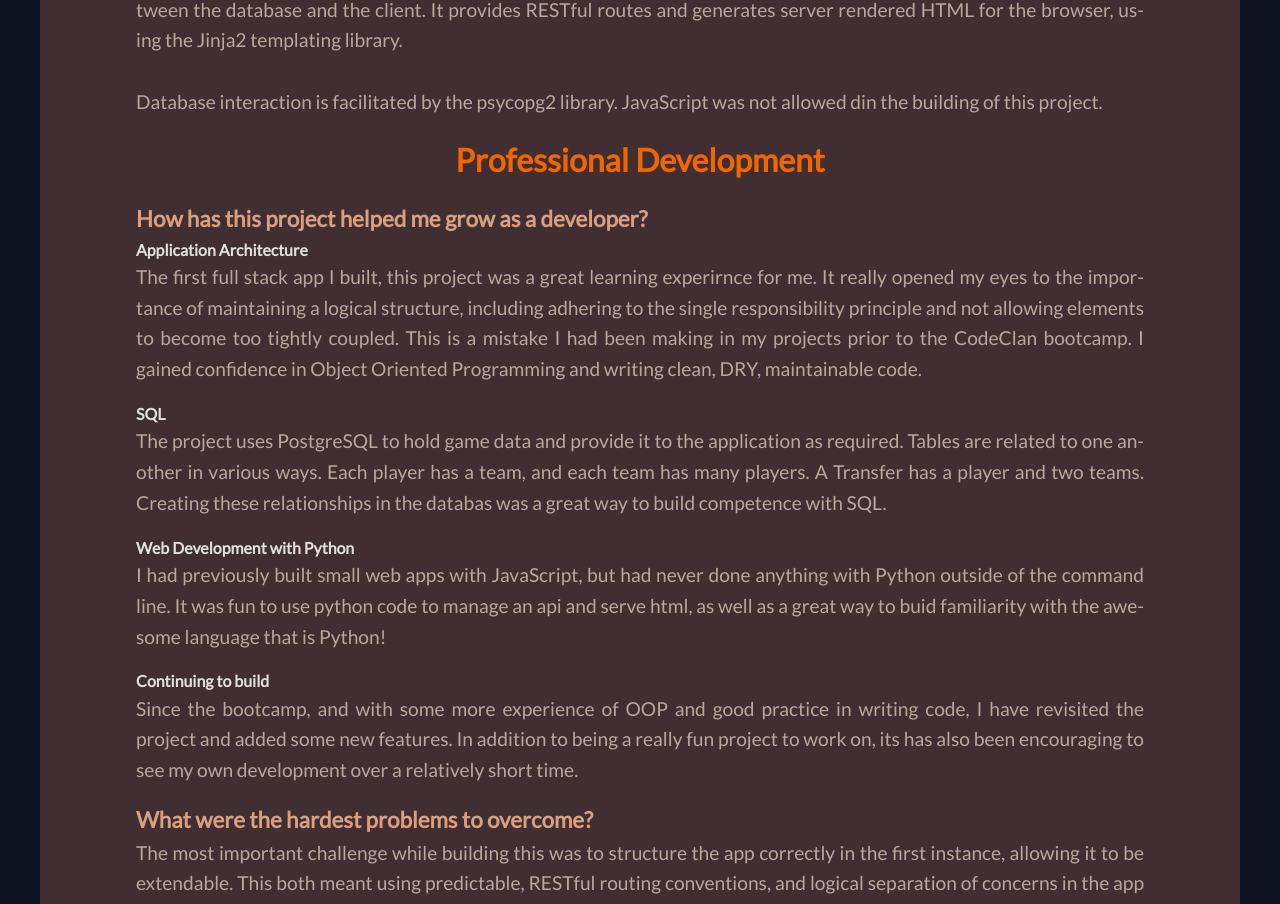
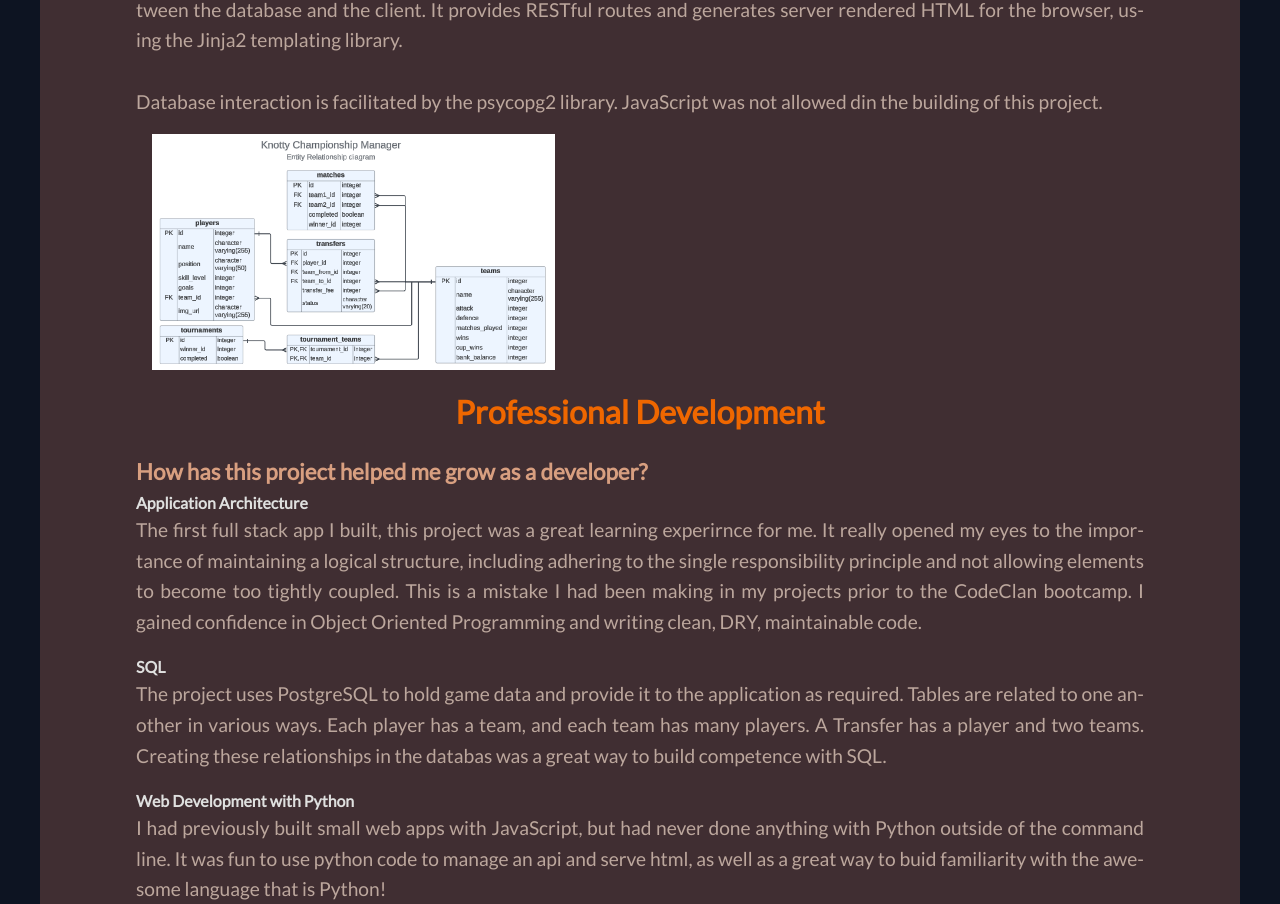
Before and after one commit to PaulHenstridge/portfolio, a React (Create React App) app in the folder client/: page /projects/knotty in a window 1280 px wide. Shown: the part 2329-3233 px from the top of the page. Built offline with nearby package versions, Linux system fonts and the light colour scheme.

Commit message:
Entity Relationship Diagram added

```diff
--- a/client/src/components/projectPages/KnottyInfo.js
+++ b/client/src/components/projectPages/KnottyInfo.js
@@ -2,8 +2,7 @@ import styled from "styled-components";
 import {Link} from "react-router-dom"
 import DemoVid from "./DemoVid";
 
-
-
+import knotty_erd from "../../assets/projectImages/Knotty_ERD.png"
 
 
 const Bg = styled.div`
@@ -170,6 +169,7 @@ const KnottyInfo = () => {
               routes and generates server rendered HTML for the browser, using the Jinja2 templating library.<br></br><br></br>
 
         Database interaction is facilitated by the psycopg2 library. JavaScript was not allowed din the building of this project.
+        <img src={knotty_erd} alt="knotty ERD"></img>
           </p>
 
 
```
Also changed, not shown: client/src/assets/projectImages/Knotty_ERD.png (added).
